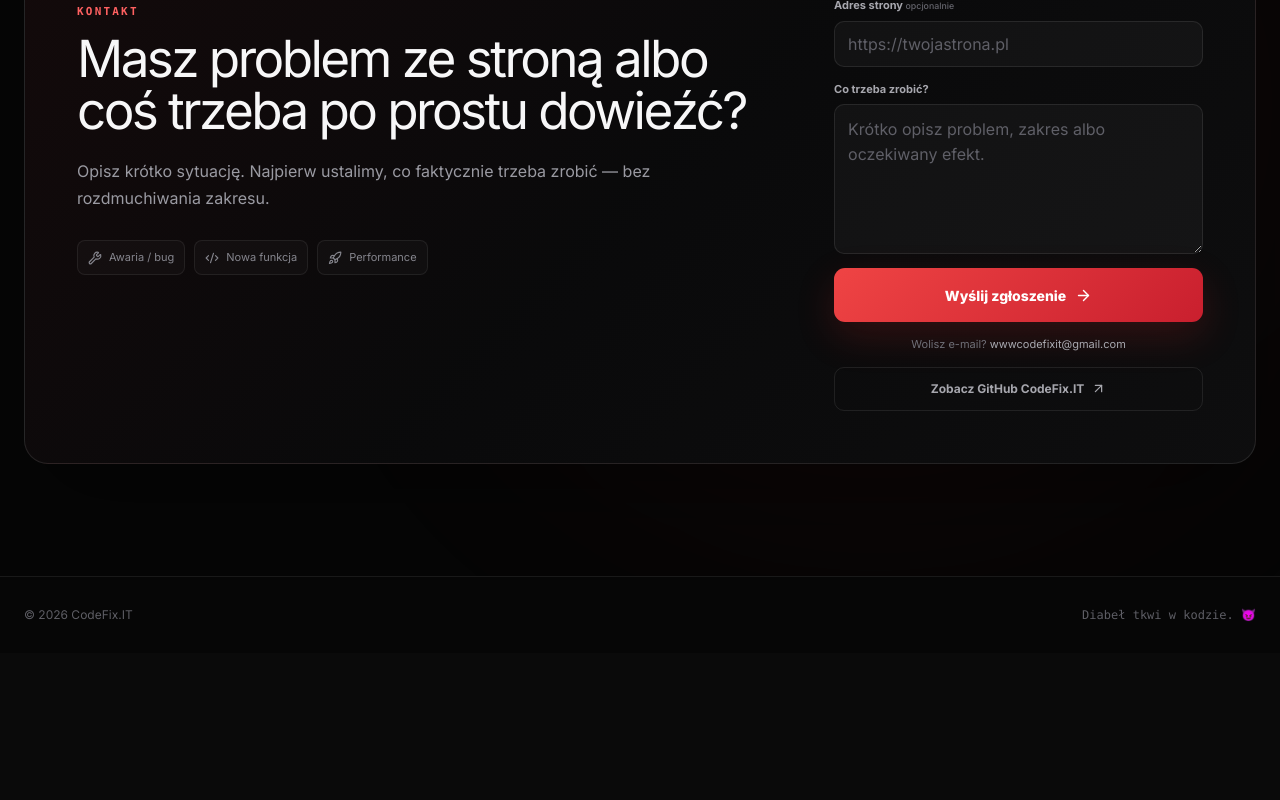
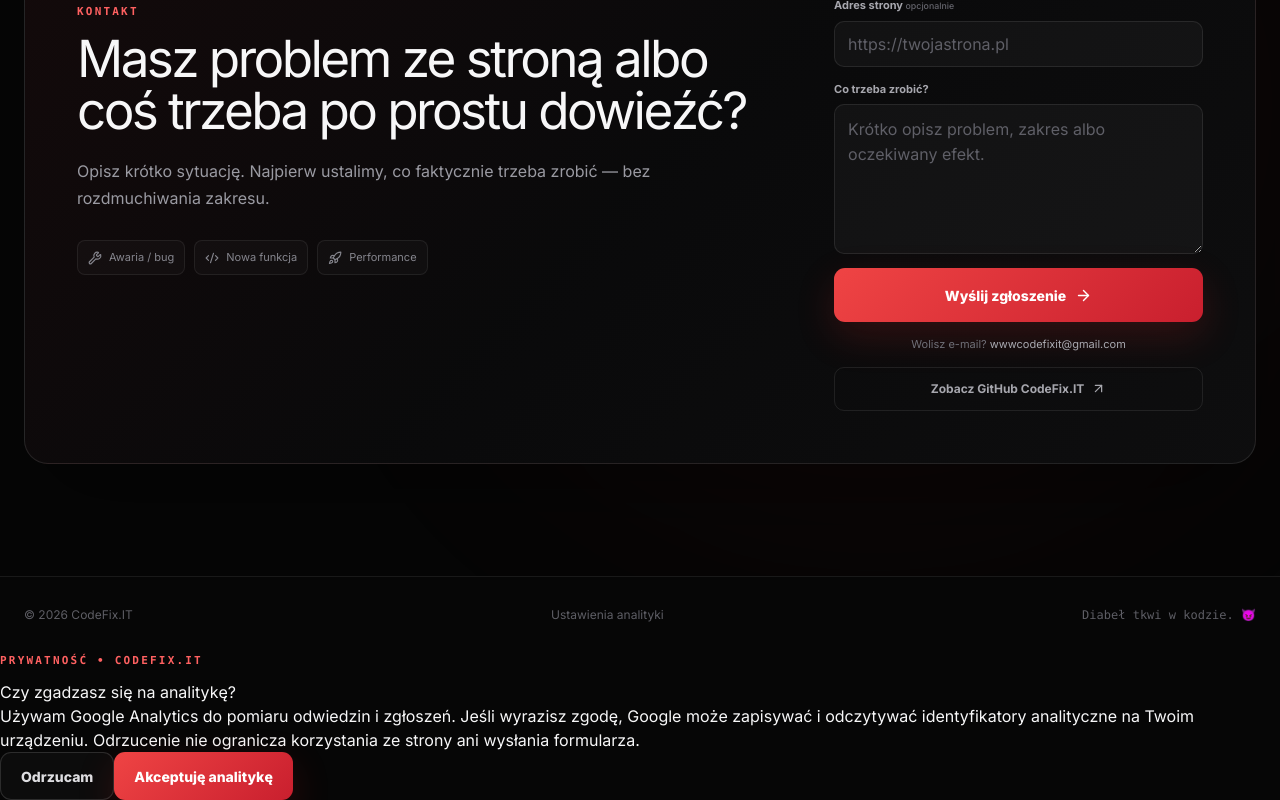
Before and after one commit to wwwCodeFixIT/CodeFix.IT---Portfolio-Short, a React (Vite) app: page / in a window 1280 px wide. Shown: the part 4153-4953 px from the top of the page. Before the commit the page ends 4806 px from the top, so only its background shows below. Built offline with nearby package versions, Linux system fonts and the light colour scheme.

Commit message:
feat: add accessible consent banner and gate lead events

```diff
--- a/src/pages/HomepageV1.tsx
+++ b/src/pages/HomepageV1.tsx
@@ -102,6 +102,22 @@ export function HomepageV1() {
   const [formState, setFormState] = useState<'idle' | 'submitting' | 'success' | 'error'>('idle');
   const [formMessage, setFormMessage] = useState('');
   const [formStartedAt, setFormStartedAt] = useState(() => Date.now());
+  const [consentChoice, setConsentChoice] = useState<'accepted' | 'rejected' | null>(() => {
+    const value = (window as Window & { codefixConsentChoice?: string | null }).codefixConsentChoice;
+    return value === 'accepted' || value === 'rejected' ? value : null;
+  });
+  const [showConsent, setShowConsent] = useState(() => {
+    return !(window as Window & { codefixConsentChoice?: string | null }).codefixConsentChoice;
+  });
+
+  function saveConsent(choice: 'accepted' | 'rejected') {
+    (window as Window & {
+      codefixSetAnalyticsConsent?: (choice: 'accepted' | 'rejected') => void;
+    }).codefixSetAnalyticsConsent?.(choice);
+    setConsentChoice(choice);
+    setShowConsent(false);
+  }
+
 
   async function handleLeadSubmit(event: FormEvent<HTMLFormElement>) {
     event.preventDefault();
@@ -136,9 +152,10 @@ export function HomepageV1() {
 
       const analyticsWindow = window as Window & {
         gtag?: (...args: unknown[]) => void;
+        codefixAnalyticsAllowed?: boolean;
       };
 
-      analyticsWindow.gtag?.('event', 'generate_lead', {
+      if (analyticsWindow.codefixAnalyticsAllowed) analyticsWindow.gtag?.('event', 'generate_lead', {
         event_category: 'lead',
         lead_source: 'website_form',
         service: service || 'not_selected',
@@ -549,9 +566,53 @@ export function HomepageV1() {
       <footer className="cf-footer">
         <div className="cf-container cf-footer-inner">
           <span>© 2026 CodeFix.IT</span>
+          <button className="cf-consent-settings" type="button" onClick={() => setShowConsent(true)}>
+            Ustawienia analityki
+          </button>
           <span className="cf-footer-code">Diabeł tkwi w kodzie. 😈</span>
         </div>
       </footer>
+
+      {showConsent && (
+        <section
+          className="cf-consent-banner"
+          role="dialog"
+          aria-modal="false"
+          aria-labelledby="cf-consent-title"
+          aria-describedby="cf-consent-description"
+        >
+          <div className="cf-consent-copy">
+            <p className="cf-section-kicker">Prywatność • CodeFix.IT</p>
+            <h2 id="cf-consent-title">Czy zgadzasz się na analitykę?</h2>
+            <p id="cf-consent-description">
+              Używam Google Analytics do pomiaru odwiedzin i zgłoszeń. Jeśli wyrazisz zgodę,
+              Google może zapisywać i odczytywać identyfikatory analityczne na Twoim urządzeniu.
+              Odrzucenie nie ogranicza korzystania ze strony ani wysłania formularza.
+            </p>
+            {consentChoice && (
+              <p className="cf-consent-current">
+                Obecne ustawienie: {consentChoice === 'accepted' ? 'analityka włączona' : 'analityka wyłączona'}.
+              </p>
+            )}
+          </div>
+          <div className="cf-consent-actions">
+            <button
+              type="button"
+              className="cf-button cf-button-secondary"
+              onClick={() => saveConsent('rejected')}
+            >
+              Odrzucam
+            </button>
+            <button
+              type="button"
+              className="cf-button cf-button-primary"
+              onClick={() => saveConsent('accepted')}
+            >
+              Akceptuję analitykę
+            </button>
+          </div>
+        </section>
+      )}
     </div>
   );
 }
```
